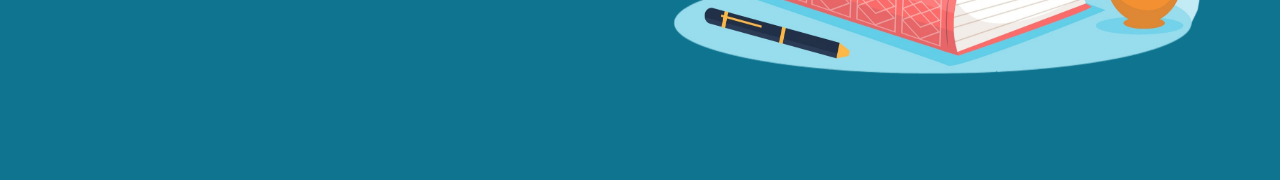
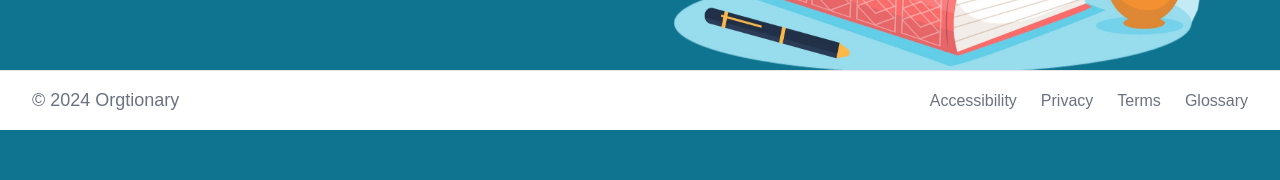
Before and after one commit to rosennabs/orgTionary, a Next.js app: page / in a window 1280 px wide. Shown: the part 670-850 px from the top of the page. Built offline with nearby package versions, Linux system fonts and the light colour scheme; no server answers.

Commit message:
Make footer stick to the bottom of the page

```diff
--- a/app/globals.css
+++ b/app/globals.css
@@ -22,7 +22,10 @@ html, body {
 body {
   display: flex;
   flex-direction: column;
-
+  min-height: 100vh;
+}
+main{
+  flex: 1;
 }
 
 .logo {
--- a/app/layout.tsx
+++ b/app/layout.tsx
@@ -27,7 +27,8 @@ export default function RootLayout({
         <GlossaryDataProvider>
         <main className="mt-8 ">
             {children}
-          <footer className="bg-white border-t px-8 py-4 mt-auto">
+
+          <footer className="sticky bottom-0 w-full bg-white border-t px-8 py-4 mt-auto">
 
 
             <div className="flex items-center justify-between text-gray-500">
```
